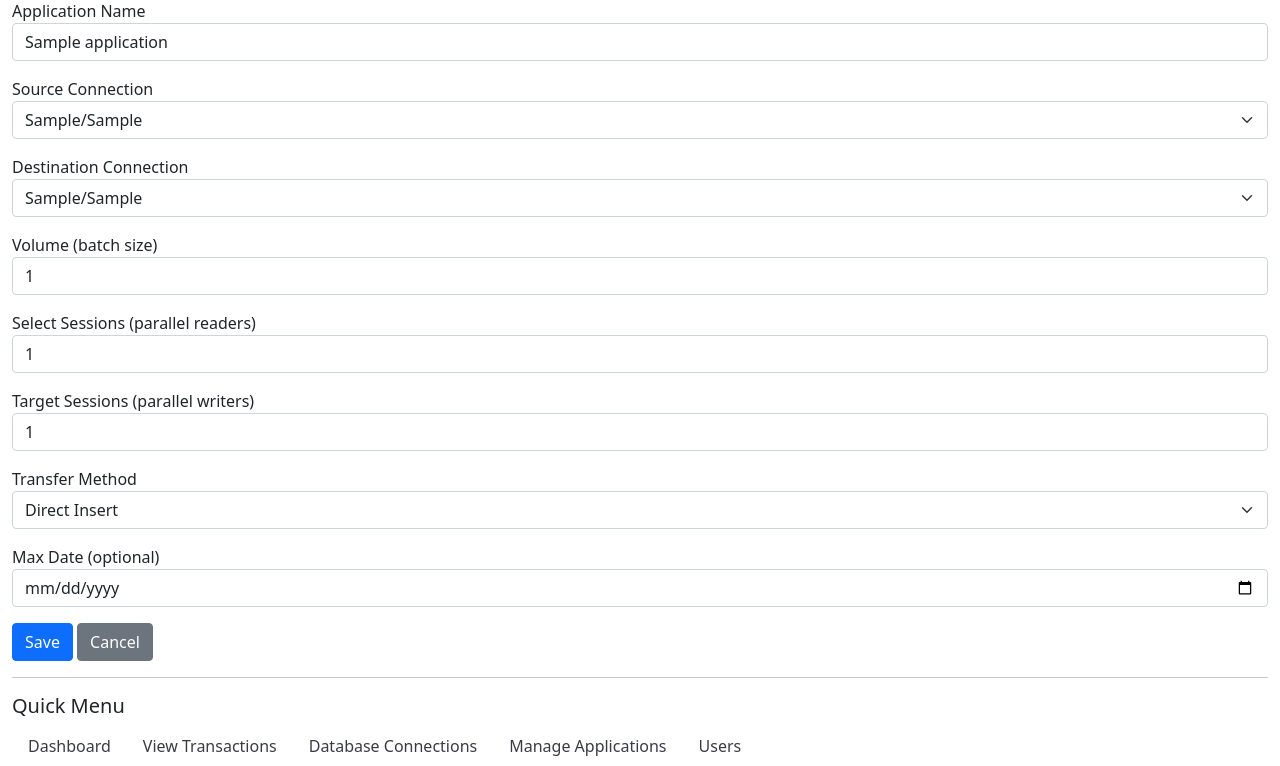
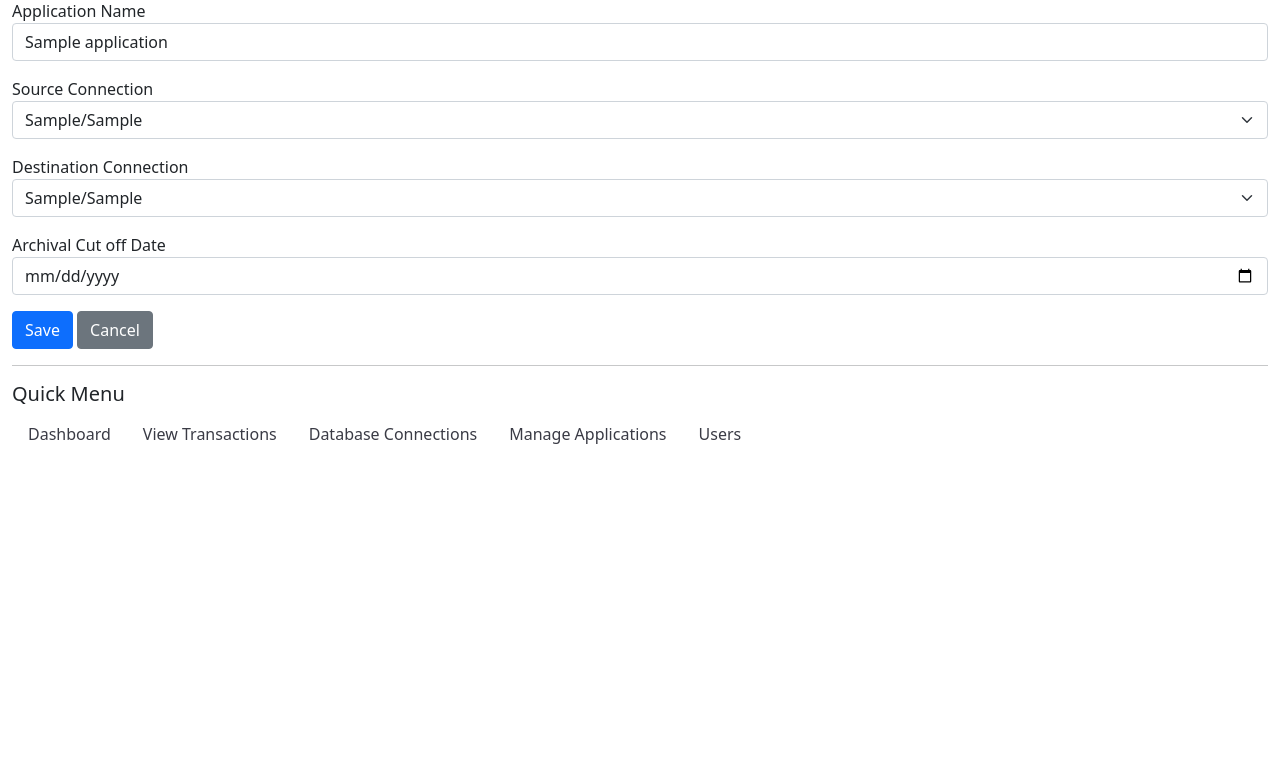
Before and after one commit to khaliduae08/Archival_Tool, a Django app: page /applications/1/edit/ in a window 1280 px wide. Shown: the part 144-910 px from the top of the page. After the commit the page ends 588 px from the top, so only its background shows below. Run offline with Django 4.2, Linux system fonts and the light colour scheme; a user stored in the database is signed in; tables that the repository leaves empty hold one stand-in row (values such as "Sample post"); some libraries are stand-ins or nearby versions.

Commit message:
Application modification

```diff
--- a/archival/models.py
+++ b/archival/models.py
@@ -17,9 +17,9 @@ class DatabaseConnection(models.Model):
 
 class Application(models.Model):
     TRANSFER_CHOICES = (
-        ('direct','Direct Insert'),
-        ('bcp','Bulk Copy'),
-        ('inline','Same server'),
+        ('direct','Direct'),
+        ('bcp','BCP'),
+        ('inline','Inline'),
     )
     name = models.CharField(max_length=100, unique=True)
     src_conn = models.ForeignKey(DatabaseConnection, on_delete=models.SET_NULL, null=True, blank=True, related_name='source_apps', limit_choices_to={'name': 'source'})
@@ -27,7 +27,7 @@ class Application(models.Model):
     volume = models.PositiveIntegerField(default=1000, help_text="Number of records per batch")
     select_session = models.PositiveSmallIntegerField(default=1, help_text="Number of parallel session for reading")
     target_session = models.PositiveSmallIntegerField(default=1, help_text="Number of parallel session for insert")
-    transfer_method = models.CharField(max_length=20, choices=TRANSFER_CHOICES, default='direct')
+    transfer_method = models.CharField(max_length=20, choices=TRANSFER_CHOICES, default='inline')
     max_date = models.DateField(null=True, blank=True, help_text="Max date for archival (optional)")
     created_at = models.DateTimeField(auto_now_add=True)
 
--- a/archival/templates/archival/application_form.html
+++ b/archival/templates/archival/application_form.html
@@ -27,29 +27,9 @@
         </select>
     </div>
     <div class="mb-3">
-        <label>Volume (batch size)</label>
-        <input type="number" name="volume" class="form-control" value="{{ app.volume|default:1000 }}" required>
+        <label>Archival Cut off Date</label>
+        <input type="date" name="max_date" class="form-control" value="{{ app.max_date|default:'' }}">
     </div>
-    <div class="mb-3">
-        <label>Select Sessions (parallel readers)</label>
-        <input type="number" name="select_session" class="form-control" value="{{ app.select_session|default:1 }}" required>
-    </div>
-    <div class="mb-3">
-        <label>Target Sessions (parallel writers)</label>
-        <input type="number" name="target_session" class="form-control" value="{{ app.target_session|default:1 }}" required>
-    </div>
-    <div class="mb-3">
-        <label>Transfer Method</label>
-        <select name="transfer_method" class="form-select">
-            {% for value, label in transfer_choices %}
-                <option value="{{ value }}" {% if app.transfer_method == value %}selected{% endif %}>{{ label }}</option>
-            {% endfor %}
-        </select>
-    </div>
-        <div class="mb-3">
-            <label>Max Date (optional)</label>
-            <input type="date" name="max_date" class="form-control" value="{{ app.max_date|default:'' }}">
-        </div>
 
     <button type="submit" class="btn btn-primary">Save</button>
     <a href="{% url 'application_list' %}" class="btn btn-secondary">Cancel</a>
--- a/archival/templates/archival/transaction_details.html
+++ b/archival/templates/archival/transaction_details.html
@@ -14,7 +14,7 @@
             <th>Table Name</th>
             <th>Row Count</th>
             <th>Execution Time</th>
-            <th>Archival Id</th>
+            <!-- <th>Archival Id</th> -->
             <th>Status</th>
             <th>Error Message</th>
         </thead>
@@ -24,7 +24,7 @@
             <td>{{ det.table_name }}</td>
             <td>{{ det.row_count }}</td>
             <td>{{ det.execution_time }}</td>
-            <td>{{ det.archival_id }}</td>
+            <!-- <td>{{ det.archival_id }}</td> -->
             <td>{{ det.status }}</td>
             <td>{{ det.error_message }}</td>
         </tr>
--- a/archival/views.py
+++ b/archival/views.py
@@ -6,6 +6,7 @@ from django.shortcuts import render, redirect, get_object_or_404
 from django.http import JsonResponse
 from django.contrib import messages
 from django.views.decorators.csrf import csrf_exempt
+from django.db.models import Q
 
 from archival.core import archive_module, archive_table_batch
 from .models import Application, ArchivalModule, ArchivalTable, DatabaseConnection, ArchivalTransaction, ArchivalTransactionDetail
@@ -19,6 +20,8 @@ from django.shortcuts import render, redirect, get_object_or_404
 from django.contrib import messages
 from django.contrib.auth.models import Permission
 from django.contrib.auth import logout
+
+from archival import models
 
 
 def custom_logout(request):
@@ -626,13 +629,52 @@ def save_archival_history(request, module_id):
 
     return JsonResponse({'status': 'success'})
 
-def transaction_list(request):
-    transactions = ArchivalTransaction.objects.all()
-    # print(transactions)
-    return render(request, 'archival/Transaction.html', {'transactions': transactions})
+# def transaction_list(request, app_id):
+#     application = get_object_or_404(Application, id=app_id)
+#     transactions = ArchivalTransaction.objects.filter(module__application=application)
+#     search = request.GET.get('search', '')
+#     if search:
+#         transactions = transactions.filter(userName__icontains=search) | transactions.filter(module__name__icontains=search)
+#     # print(transactions)
+#     return render(request, 'archival/Transaction.html', {'transactions': transactions})
 
 def transaction_detail(request, transaction_id):
     transaction = get_object_or_404(ArchivalTransaction, id=transaction_id)
     details = transaction.details.all()
+    search = request.GET.get('search', '')
+    if search:
+        details = details.filter(table_name__icontains=search)
     # print(details)
     return render(request, 'archival/transaction_details.html', {'transaction': transaction, 'details': details})
+
+def transaction_list(request):
+    applications = Application.objects.all()
+
+    # Get selected app_id from GET, or default to first application if exists
+    app_id = request.GET.get('app_id')
+    selected_application = None
+    transactions = ArchivalTransaction.objects.none()
+
+    if app_id:
+        selected_application = get_object_or_404(Application, id=app_id)
+        transactions = ArchivalTransaction.objects.filter(module__application=selected_application)
+    elif applications.exists():
+        # Default to first application
+        selected_application = applications.first()
+        transactions = ArchivalTransaction.objects.filter(module__application=selected_application)
+        app_id = selected_application.id  # for the hidden field or URL
+
+    # Search filter (if any)
+    search = request.GET.get('search', '')
+    if search and transactions:
+        transactions = transactions.filter(
+            Q(userName__icontains=search) | Q(module__name__icontains=search)
+        )
+
+    context = {
+        'applications': applications,
+        'selected_application': selected_application,
+        'transactions': transactions,
+        'search': search,
+    }
+    return render(request, 'archival/transaction.html', context)
```
Also changed, not shown: archival/templates/archival/Transaction.html (+37 -7 lines), archival/templates/archival/application_list.html (+0 -8 lines), archival/migrations/0007_delete_temparchivalids_and_more.py (added).
